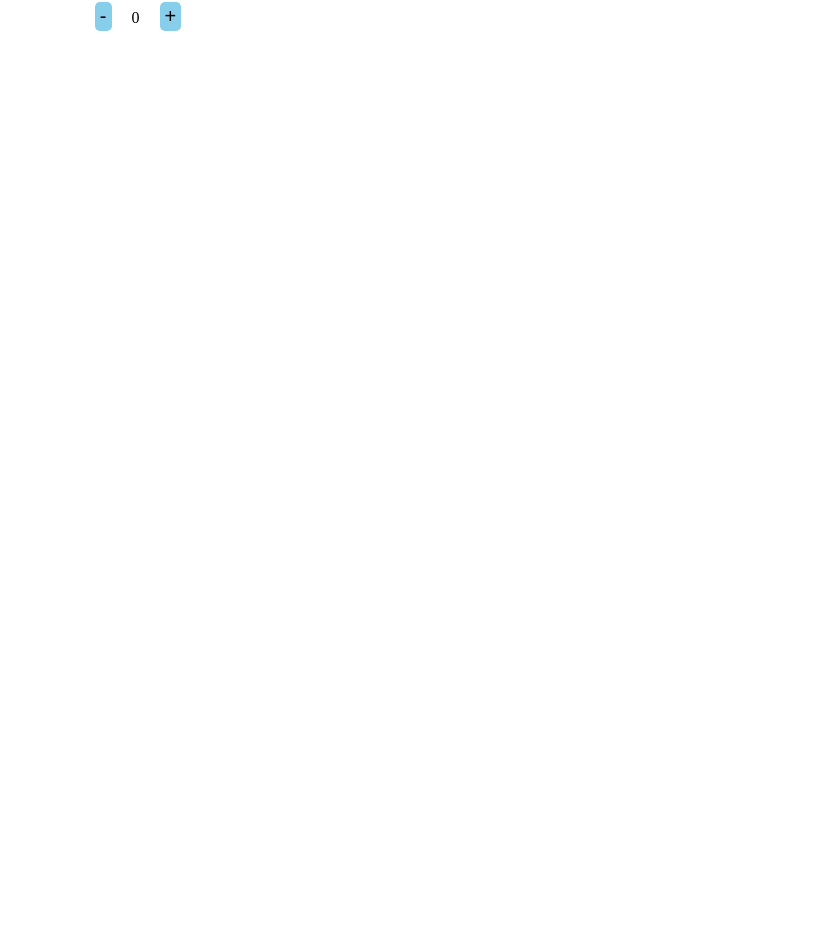
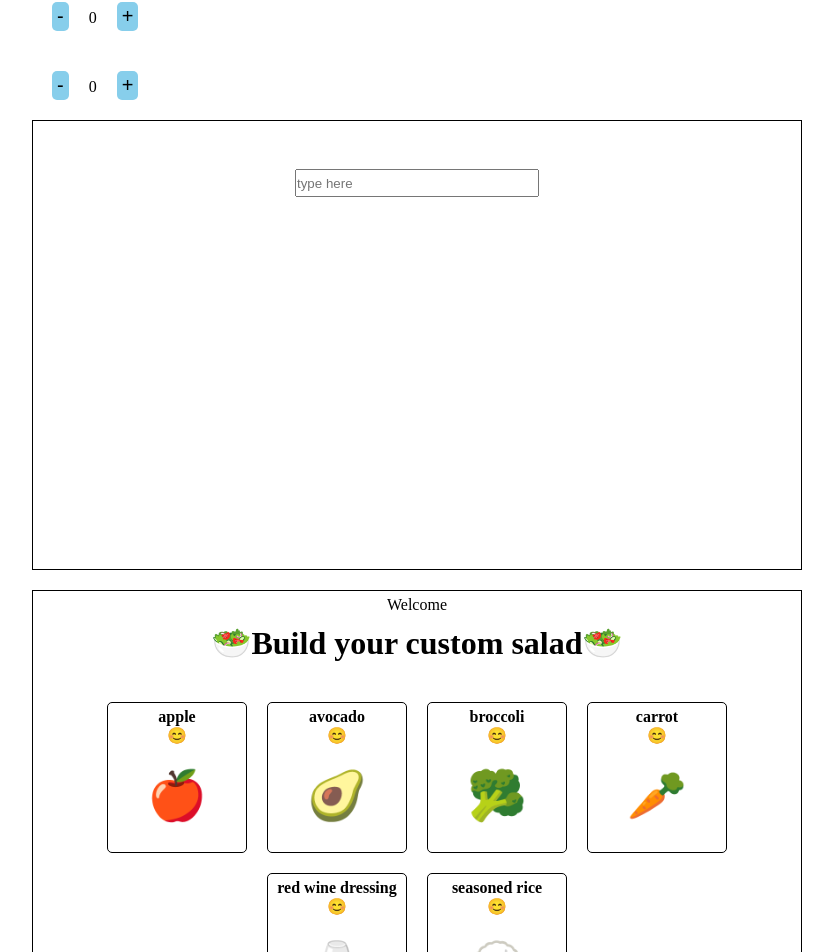
Before and after one commit to SushantChaudhary03/Learning_Reactjs, a React (Vite) app: page / in a window 1280 px wide. Shown: the part 1900-2852 px from the top of the page, without its empty margins (223-1056 px from the left). Before the commit the page ends 1971 px from the top, so only its background shows below. Built offline with nearby package versions, Linux system fonts and the light colour scheme.

Commit message:
2025-06-20

```diff
--- a/src/App.css
+++ b/src/App.css
@@ -125,3 +125,41 @@ button{
   justify-content: center;
   align-items: center;
 }
+
+.salad-maker{
+  border: 1px solid black;
+  display: flex;
+  flex-direction: column;
+  justify-content: center;
+  /* align-items: center; */
+  width: 60vw;
+  /* height: 60vh; */
+  margin-top: 20px;
+}
+
+.salad-builder{
+  display: flex;
+  justify-content: center;
+  align-items: center;
+  margin-top: 30px;
+  flex-wrap: wrap;
+}
+
+.salad-items{
+  width: 10vw;
+  display: flex;
+  flex-direction: column;
+  justify-content: center;
+  align-items: center;
+  margin: 10px;
+  /* background-color: blue; */
+  padding: 5px;
+  border: 1px solid black;
+  border-radius: 5px;
+  cursor: pointer;
+}
+
+.salad-items button{
+  font-size: 3rem;
+  background-color: transparent;
+}
--- a/src/App.jsx
+++ b/src/App.jsx
@@ -9,6 +9,10 @@ import CartSuccess from './Components/CartSuccess';
 import Product from './Components/Product';
 import ReactState from './Components/ReactState';
 import PracticeUSeState from './Components/PracticeUseState';
+import UseReducer from './Components/UseReducer';
+import Todo from './Components/Todo';
+import Navigation from './Components/Custom_Salad_Builder/Navigation';
+import SaladMaker from './Components/Custom_Salad_Builder/SaladMaker'
 
 function showAdditionalDetails(additional){
   if(additional != null){        // handle error if additional is not defined
@@ -90,6 +94,12 @@ function App() {
             <Product />
             <ReactState />
             <PracticeUSeState />
+            <UseReducer />
+            <Todo />
+            <div className='salad-maker'>
+            <Navigation />
+            <SaladMaker />
+            </div>
           </div>
       </div>
     </>
--- /dev/null
+++ b/src/Components/Custom_Salad_Builder/Navigation.jsx
@@ -0,0 +1,17 @@
+import React from 'react'
+
+const style = {
+    display: 'flex',
+    justifyContent: 'center',
+    alignItems: 'center',
+    marginTop: '5px'
+}
+const Navigation = ()=>{
+    return(
+        <div style={style}>
+            Welcome
+        </div>
+    )
+}
+
+export default Navigation
--- /dev/null
+++ b/src/Components/Custom_Salad_Builder/SaladBuilder.jsx
@@ -0,0 +1,44 @@
+import React from 'react'
+import SaladItem from './SaladItem';
+
+const ingredients = [
+    {
+        image: '🍎',
+        name: 'apple',
+    },
+    {
+        image: '🥑',
+        name: 'avocado',
+    },
+    {
+        image: '🥦',
+        name: 'broccoli',
+    },
+    {
+        image: '🥕',
+        name: 'carrot',
+    },
+    {
+        image: '🍷',
+        name: 'red wine dressing',
+    },
+    {
+        image: '🍚',
+        name: 'seasoned rice',
+    },
+];
+const SaladBuilder = () => {
+    return (
+        <div className='salad-builder'>
+            {ingredients.map(ingredients => (
+                <SaladItem
+                    key={ingredients.name}
+                    image={ingredients.image}
+                    name={ingredients.name}
+                />
+            ))}
+        </div>
+    )
+}
+
+export default SaladBuilder
--- /dev/null
+++ b/src/Components/Custom_Salad_Builder/SaladItem.jsx
@@ -0,0 +1,24 @@
+import React from 'react'
+import PropTypes from 'prop-types';
+
+const SaladItem = ({ image, name }) => {
+    const favorite = true;
+    return (
+        <div className='salad-items'>
+            <h4>{name}</h4>
+            <span>
+                {favorite ? '😊' : ''}
+            </span>
+            <button>
+                <span>{image}</span>
+            </button>
+        </div>
+    )
+}
+
+export default SaladItem
+
+SaladItem.propTypes = {
+    image: PropTypes.string.isRequired,
+    name: PropTypes.string.isRequired
+}
--- /dev/null
+++ b/src/Components/Custom_Salad_Builder/SaladMaker.jsx
@@ -0,0 +1,25 @@
+import React from 'react'
+import SaladBuilder from './SaladBuilder';
+import SaladSummary from './SaladSummary'
+
+const style = {
+    display: 'flex',
+    justifyContent: 'center',
+    alignItems: 'center',
+    marginTop: '10px'
+}
+const SaladMaker = ()=>{
+    return(
+        <div>
+            <h1 style={style}>
+                <span>🥗</span>
+                Build your custom salad
+                <span>🥗</span>
+            </h1>
+            <SaladBuilder />
+            <SaladSummary />
+        </div>
+    )
+}
+
+export default SaladMaker;
--- /dev/null
+++ b/src/Components/Custom_Salad_Builder/SaladSummary.jsx
@@ -0,0 +1,20 @@
+import React from 'react'
+
+const style = {
+    marginLeft: '20px'
+}
+const SaladSummary = () => {
+    return (
+        <div style={style}>
+            <h2>Your Salad</h2>
+            <ul>
+                <li>Apple</li>
+                <li>Avocado</li>
+                <li>Carrots</li>
+
+            </ul>
+        </div>
+    )
+}
+
+export default SaladSummary;
--- /dev/null
+++ b/src/Components/DisplayTodo.jsx
@@ -0,0 +1,14 @@
+import React from 'react'
+import { ACTIONS } from './Todo'
+
+const DisplayTodo = ({ todo, dispatch }) => {
+  return (
+    <div>
+      <span style={{ color: todo.complete ? 'blue' : 'red' }}>{todo.name}</span>
+      <button onClick={() => dispatch({ type: ACTIONS.TOGGLE_TODO, payload: { id: todo.id } })}>Toggle</button>
+      <button onClick={()=> dispatch({type: ACTIONS.DELETE_TODO, payload: {id: todo.id}})}>Delete</button>
+    </div>
+  )
+}
+
+export default DisplayTodo
--- /dev/null
+++ b/src/Components/Todo.jsx
@@ -0,0 +1,77 @@
+import React, { useReducer, useState } from 'react'
+import DisplayTodo from './DisplayTodo';
+
+export const ACTIONS = {
+    ADD_TODO: 'add-todo',
+    TOGGLE_TODO: 'toggle-todo',
+    DELETE_TODO: 'delete-todo'
+}
+
+function reducer(todo, action) {
+    switch (action.type) {
+        case ACTIONS.ADD_TODO:
+            return [...todo, newTodo(action.payload.name)]
+
+        case ACTIONS.TOGGLE_TODO:
+            return todo.map(todo => {
+                if (todo.id === action.payload.id) {
+                    return { ...todo, complete: !todo.complete }
+                }
+                return todo;
+            })
+        case ACTIONS.DELETE_TODO:
+            return todo.filter(todo => todo.id !== action.payload.id)
+
+        default:
+            return todo;
+    }
+
+}
+
+function newTodo(name) {
+    return { id: Date.now(), name: name, complete: false }
+}
+
+const Todo = () => {
+    const [todo, dispatch] = useReducer(reducer, []);
+    const [name, setName] = useState('');
+    const style = {
+        input: {
+            width: '15rem',
+            height: '1.5rem'
+        },
+        todo: {
+            border: '1px solid black',
+            height: '50vh',
+            display: 'flex',
+            flexDirection: 'column',
+            paddingTop: '3rem',
+            alignItems: 'center'
+        }
+    }
+
+    function handleSubmit(e) {
+        e.preventDefault();
+        dispatch({ type: ACTIONS.ADD_TODO, payload: { name: name } });
+        setName('')
+    }
+    console.log(todo)
+    return (
+        <>
+            <div style={style.todo}>
+                <div>
+                    <form onSubmit={handleSubmit}>
+                        <input style={style.input} type="text" placeholder='type here' value={name} onChange={e => setName(e.target.value)} />
+                    </form>
+                </div>
+                <div>
+                    {todo.map(todo => {
+                        return <DisplayTodo key={todo.id} todo={todo} dispatch={dispatch} />
+                    })}
+                </div>
+            </div>
+        </>
+    )
+}
+
+export default Todo;
--- /dev/null
+++ b/src/Components/UseReducer.jsx
@@ -0,0 +1,43 @@
+import React, {useReducer} from 'react'
+
+
+const ACTION = {
+    INCREMENT: 'increment',
+    DECREMENT: 'decrement'
+}
+
+function reducer(state, action){
+    switch (action.type) {
+        case ACTION.INCREMENT:
+            return {count: state.count+1};
+
+        case ACTION.DECREMENT:
+            if(state.count>0)
+            return {count: state.count-1};
+
+        default:
+            return state;
+
+    }
+}
+const UseReducer = ()=>{
+
+    function increment(){
+        dispatch({type: ACTION.INCREMENT})
+    }
+
+    function decrement(){
+        dispatch({type: ACTION.DECREMENT})
+    }
+
+    const [state, dispatch] = useReducer(reducer, {count: 0})
+    return(
+        <div>
+            <button onClick={decrement}>-</button>
+            <span>{state.count}</span>
+            <button onClick={increment}>+</button>
+        </div>
+    )
+}
+
+export default UseReducer
```
Also changed, not shown: 5 other files (tests, documents, lock files or other folders).
